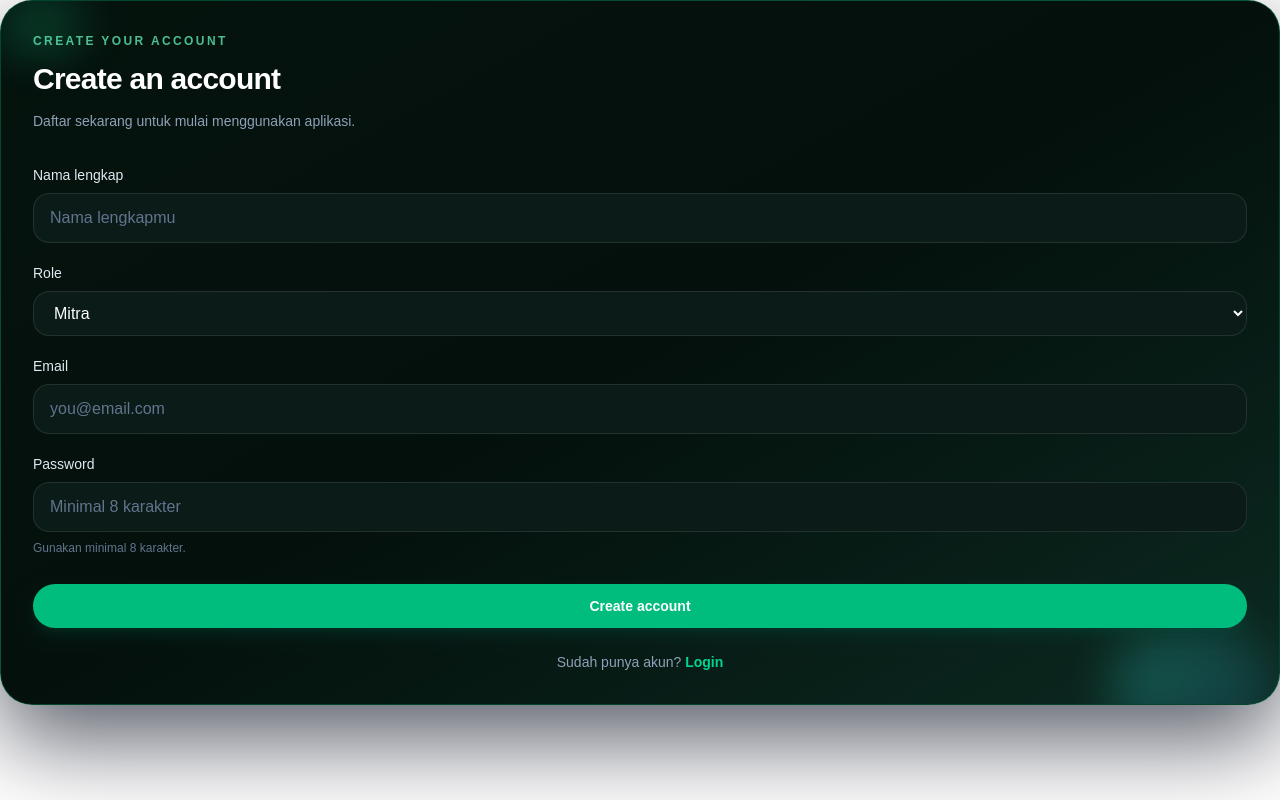
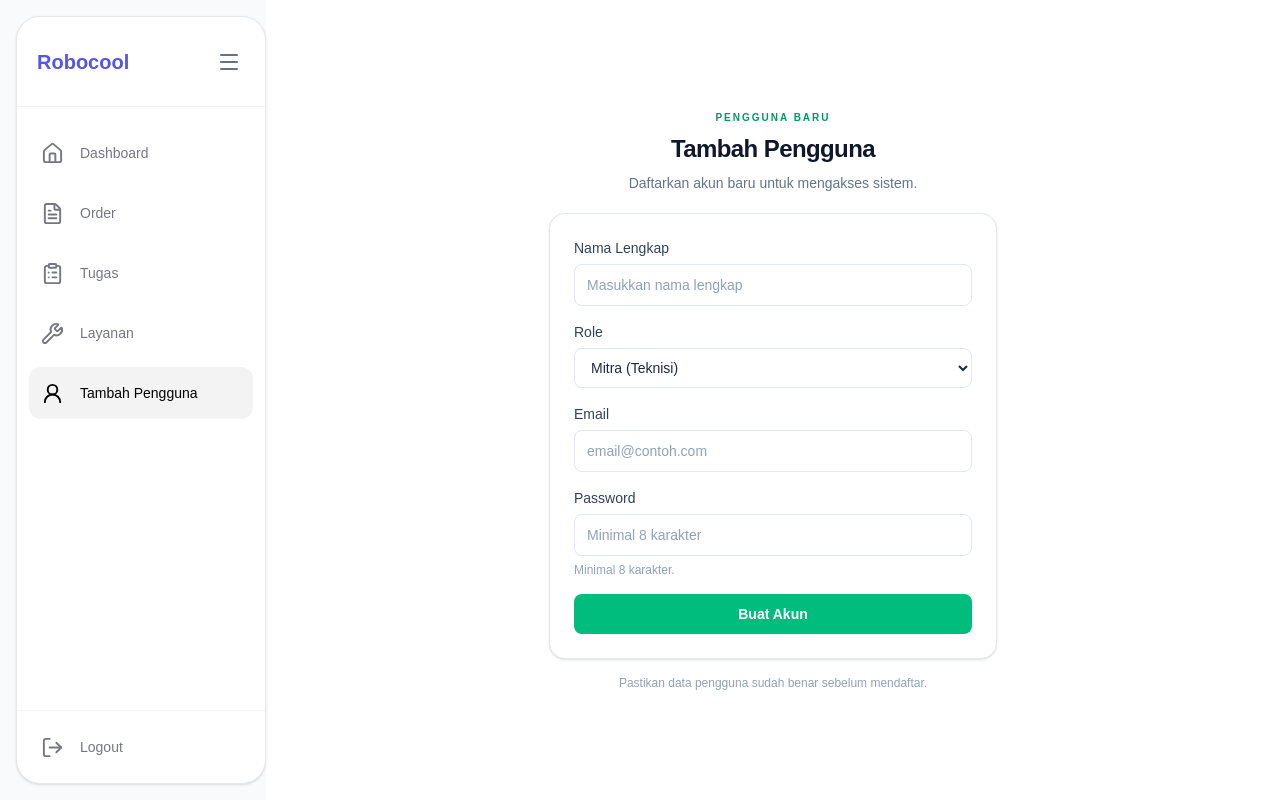
Before and after one commit to agunghaerudddin/robocool, a Next.js app: page /buat-akun in a window 1280 px wide. Built offline with nearby package versions, Linux system fonts and the light colour scheme; no server answers.

Commit message:
feat: sidebar and ui

```diff
--- a/app/buat-akun/RegsterPage.tsx
+++ b/app/buat-akun/RegsterPage.tsx
@@ -1,17 +1,12 @@
 "use client";
 
-import type { User } from "@supabase/supabase-js";
 import { useState } from "react";
 import axios from "axios";
 import { createUser } from "../fetch/auth/register/fetch";
 
-type RegisterProps = {
-  user: User | null;
-};
-
 type UserRole = "owner" | "admin" | "karyawan" | "mitra";
 
-export default function RegisterDemo({ user }: RegisterProps) {
+export default function RegisterDemo() {
   const [name, setName] = useState("");
   const [email, setEmail] = useState("");
   const [password, setPassword] = useState("");
@@ -40,7 +35,7 @@ export default function RegisterDemo({ user }: RegisterProps) {
       setIsSuccess(true);
       setStatus(
         result.message ||
-          "Registrasi berhasil! Cek emailmu untuk konfirmasi akun.",
+          "Pengguna baru berhasil didaftarkan! Cek email untuk konfirmasi akun.",
       );
 
       setName("");
@@ -53,7 +48,7 @@ export default function RegisterDemo({ user }: RegisterProps) {
       if (axios.isAxiosError<{ message?: string }>(error)) {
         message =
           error.response?.data?.message ||
-          "Registrasi gagal. Silakan coba lagi.";
+          "Pendaftaran akun gagal. Silakan coba lagi.";
       }
 
       setStatus(message);
@@ -62,50 +57,33 @@ export default function RegisterDemo({ user }: RegisterProps) {
     }
   }
 
-  if (user) {
   return (
-      <div className="rounded-[32px] border border-emerald-500/30 bg-[#05130d] p-8 text-center text-white shadow-xl">
-        <h2 className="text-xl font-semibold">Kamu sudah terdaftar</h2>
-        <p className="mt-3 text-sm text-slate-400">
-          Login dengan akunmu: {user.email}
-        </p>
-      </div>
-    );
-  }
-
-  return (
-    <form
-      onSubmit={handleSubmit}
-      className="relative overflow-hidden rounded-[32px] border border-emerald-500/30 bg-gradient-to-br from-[#05130d] via-[#04100c] to-[#0c2a21] p-8 text-slate-100 shadow-[0_35px_90px_rgba(2,6,23,0.65)]"
-    >
-      <div
-        className="pointer-events-none absolute -left-4 -top-4 h-20 w-28 rounded-full bg-[radial-gradient(circle,_rgba(16,185,129,0.25),_transparent)] blur-lg"
-        aria-hidden="true"
-      />
-
-      <div
-        className="pointer-events-none absolute -bottom-10 right-2 h-28 w-40 rounded-full bg-[linear-gradient(140deg,_rgba(45,212,191,0.32),_rgba(59,130,246,0.12))] blur-xl"
-        aria-hidden="true"
-      />
-
-      <div className="relative">
-        <div className="mb-8">
-          <p className="text-xs font-semibold uppercase tracking-[0.2em] text-emerald-300/80">
-            Create your account
+    <div className="flex min-h-screen items-center justify-center bg-white px-4 py-8 sm:px-6">
+      <div className="w-full max-w-md">
+        {/* Header */}
+        <div className="mb-5 text-center">
+          <p className="mb-2 text-[10px] font-semibold uppercase tracking-[0.2em] text-emerald-600">
+            Pengguna Baru
           </p>
 
-          <h1 className="mt-3 text-3xl font-bold tracking-tight text-white">
-            Create an account
+          <h1 className="text-2xl font-bold tracking-tight text-slate-900">
+            Tambah Pengguna
           </h1>
 
-          <p className="mt-3 text-sm leading-6 text-slate-400">
-            Daftar sekarang untuk mulai menggunakan aplikasi.
+          <p className="mt-2 text-sm text-slate-500">
+            Daftarkan akun baru untuk mengakses sistem.
           </p>
         </div>
 
-        <div className="space-y-5">
-          <label className="block text-sm font-medium text-slate-200">
-            Nama lengkap
+        {/* Form Card */}
+        <div className="rounded-2xl border border-slate-200 bg-white p-5 shadow-sm sm:p-6">
+          <form onSubmit={handleSubmit} className="space-y-4">
+            {/* Nama */}
+            <div>
+              <label className="mb-1.5 block text-sm font-medium text-slate-700">
+                Nama Lengkap
+              </label>
+
               <input
                 type="text"
                 value={name}
@@ -114,29 +92,37 @@ export default function RegisterDemo({ user }: RegisterProps) {
                 maxLength={100}
                 required
                 disabled={loading}
-              className="mt-2 w-full rounded-2xl border border-white/10 bg-[#0b1b18] px-4 py-3 text-base text-white placeholder-slate-500 outline-none transition focus:border-emerald-400 focus:ring-2 focus:ring-emerald-400/30 disabled:opacity-50"
-              placeholder="Nama lengkapmu"
+                placeholder="Masukkan nama lengkap"
+                className="w-full rounded-lg border border-slate-200 bg-white px-3 py-2.5 text-sm text-slate-800 outline-none transition placeholder:text-slate-400 focus:border-emerald-500 focus:ring-2 focus:ring-emerald-50 disabled:opacity-50"
               />
+            </div>
+
+            {/* Role */}
+            <div>
+              <label className="mb-1.5 block text-sm font-medium text-slate-700">
+                Role
               </label>
 
-          <label className="block text-sm font-medium text-slate-200">
-            Role
               <select
                 value={role}
                 onChange={(event) => setRole(event.target.value as UserRole)}
                 required
                 disabled={loading}
-              className="mt-2 w-full rounded-2xl border border-white/10 bg-[#0b1b18] px-4 py-3 text-base text-white outline-none transition focus:border-emerald-400 focus:ring-2 focus:ring-emerald-400/30 disabled:opacity-50"
+                className="w-full rounded-lg border border-slate-200 bg-white px-3 py-2.5 text-sm text-slate-800 outline-none transition focus:border-emerald-500 focus:ring-2 focus:ring-emerald-50 disabled:opacity-50"
               >
                 <option value="owner">Owner</option>
                 <option value="admin">Admin</option>
                 <option value="karyawan">Karyawan</option>
-              <option value="mitra">Mitra</option>
+                <option value="mitra">Mitra (Teknisi)</option>
               </select>
+            </div>
+
+            {/* Email */}
+            <div>
+              <label className="mb-1.5 block text-sm font-medium text-slate-700">
+                Email
               </label>
 
-          <label className="block text-sm font-medium text-slate-200">
-            Email
               <input
                 type="email"
                 value={email}
@@ -144,13 +130,17 @@ export default function RegisterDemo({ user }: RegisterProps) {
                 autoComplete="email"
                 required
                 disabled={loading}
-              className="mt-2 w-full rounded-2xl border border-white/10 bg-[#0b1b18] px-4 py-3 text-base text-white placeholder-slate-500 outline-none transition focus:border-emerald-400 focus:ring-2 focus:ring-emerald-400/30 disabled:opacity-50"
-              placeholder="you@email.com"
+                placeholder="email@contoh.com"
+                className="w-full rounded-lg border border-slate-200 bg-white px-3 py-2.5 text-sm text-slate-800 outline-none transition placeholder:text-slate-400 focus:border-emerald-500 focus:ring-2 focus:ring-emerald-50 disabled:opacity-50"
               />
+            </div>
+
+            {/* Password */}
+            <div>
+              <label className="mb-1.5 block text-sm font-medium text-slate-700">
+                Password
               </label>
 
-          <label className="block text-sm font-medium text-slate-200">
-            Password
               <input
                 type="password"
                 value={password}
@@ -159,47 +149,45 @@ export default function RegisterDemo({ user }: RegisterProps) {
                 required
                 minLength={8}
                 disabled={loading}
-              className="mt-2 w-full rounded-2xl border border-white/10 bg-[#0b1b18] px-4 py-3 text-base text-white placeholder-slate-500 outline-none transition focus:border-emerald-400 focus:ring-2 focus:ring-emerald-400/30 disabled:opacity-50"
                 placeholder="Minimal 8 karakter"
+                className="w-full rounded-lg border border-slate-200 bg-white px-3 py-2.5 text-sm text-slate-800 outline-none transition placeholder:text-slate-400 focus:border-emerald-500 focus:ring-2 focus:ring-emerald-50 disabled:opacity-50"
               />
-            <span className="mt-2 block text-xs text-slate-500">
-              Gunakan minimal 8 karakter.
-            </span>
-          </label>
+
+              <p className="mt-1.5 text-xs text-slate-400">
+                Minimal 8 karakter.
+              </p>
             </div>
 
+            {/* Status */}
             {status && (
-          <p
+              <div
                 role="status"
                 aria-live="polite"
-            className={`mt-5 rounded-xl border p-3 text-sm ${
+                className={`rounded-lg border p-3 text-sm ${
                   isSuccess
-                ? "border-emerald-500/20 bg-emerald-500/10 text-emerald-300"
-                : "border-red-500/20 bg-red-500/10 text-red-300"
+                    ? "border-emerald-200 bg-emerald-50 text-emerald-700"
+                    : "border-rose-200 bg-rose-50 text-rose-700"
                 }`}
               >
                 {status}
-          </p>
+              </div>
             )}
 
+            {/* Submit */}
             <button
               type="submit"
               disabled={loading}
-          className="mt-7 inline-flex w-full items-center justify-center rounded-full bg-emerald-500 px-4 py-3 text-sm font-semibold text-white shadow-lg shadow-emerald-900/30 transition hover:bg-emerald-400 disabled:cursor-not-allowed disabled:opacity-50"
+              className="flex w-full items-center justify-center rounded-lg bg-emerald-500 px-4 py-2.5 text-sm font-semibold text-white transition hover:bg-emerald-600 focus:outline-none focus:ring-2 focus:ring-emerald-500 focus:ring-offset-2 disabled:cursor-not-allowed disabled:opacity-50"
             >
-          {loading ? "Mendaftarkan akun..." : "Create account"}
+              {loading ? "Mendaftarkan akun..." : "Buat Akun"}
             </button>
+          </form>
+        </div>
 
-        <p className="mt-6 text-center text-sm text-slate-400">
-          Sudah punya akun?{" "}
-          <a
-            href="/login"
-            className="font-semibold text-emerald-400 transition hover:text-emerald-300"
-          >
-            Login
-          </a>
+        <p className="mt-4 text-center text-xs text-slate-400">
+          Pastikan data pengguna sudah benar sebelum mendaftar.
         </p>
       </div>
-    </form>
+    </div>
   );
 }
--- a/app/buat-akun/page.tsx
+++ b/app/buat-akun/page.tsx
@@ -1,12 +1,5 @@
-import RegisteDemo from "./RegsterPage";
-import { createSupabaseServerClient } from "@/lib/supabase/server-client";
+import RegisterDemo from "./RegsterPage";
 
-export default async function LoginPage() {
-  const supabase = await createSupabaseServerClient();
-  const {
-    data: { user },
-  } = await supabase.auth.getUser();
-
-  console.log({ user });
-  return <RegisteDemo user={user} />;
+export default async function Page() {
+  return <RegisterDemo />;
 }
--- /dev/null
+++ b/app/components/Sidebar.tsx
@@ -0,0 +1,110 @@
+"use client";
+
+import { useState } from "react";
+import Link from "next/link";
+import { usePathname } from "next/navigation";
+import {
+  House,
+  FileText,
+  ClipboardList,
+  Wrench,
+  UserRound,
+  LogOut,
+  Menu,
+} from "lucide-react";
+
+const menuItems = [
+  { label: "Dashboard", icon: House, href: "/dashboard" },
+  { label: "Order", icon: FileText, href: "/order" },
+  { label: "Tugas", icon: ClipboardList, href: "/tugas" },
+  { label: "Layanan", icon: Wrench, href: "/layanan" },
+  { label: "Tambah Pengguna", icon: UserRound, href: "/buat-akun" },
+];
+
+export default function Sidebar() {
+  const pathname = usePathname();
+  const [isOpen, setIsOpen] = useState(true);
+
+  return (
+    <div
+      className={`sticky top-0 h-screen shrink-0 bg-slate-50 p-4 pr-0 transition-[width] duration-300 ${
+        isOpen ? "w-[266px]" : "w-[92px]"
+      }`}
+    >
+      <aside
+        className={`flex h-full flex-col overflow-hidden rounded-[24px] border border-gray-200 bg-white shadow-sm`}
+      >
+        {/* Header */}
+        <div
+          className={`flex h-[90px] shrink-0 items-center border-b border-gray-100 ${
+            isOpen ? "justify-between px-5" : "justify-center px-2"
+          }`}
+        >
+          {isOpen && (
+            <div className="min-w-0">
+              <h1 className="whitespace-nowrap text-[20px] font-bold text-[#5555e7]">
+                Robocool
+              </h1>
+            </div>
+          )}
+
+          <button
+            onClick={() => setIsOpen(!isOpen)}
+            aria-label="Toggle sidebar"
+            className="shrink-0 rounded-lg p-1 text-gray-500 transition hover:bg-gray-100"
+          >
+            <Menu size={24} strokeWidth={2} />
+          </button>
+        </div>
+
+        {/* Navigation */}
+        <nav className="flex-1 space-y-2 overflow-y-auto px-3 py-5">
+          {menuItems.map(({ label, icon: Icon, href }) => {
+            const isActive =
+              pathname === href || pathname.startsWith(href + "/");
+
+            return (
+              <Link
+                key={label}
+                href={href}
+                title={!isOpen ? label : undefined}
+                className={`flex min-h-[52px] w-full items-center rounded-xl transition-colors duration-200 ${
+                  isOpen ? "gap-4 px-3" : "justify-center px-0"
+                } ${
+                  isActive
+                    ? "bg-[#F3F3F4] text-black"
+                    : "text-[#777783] hover:bg-gray-50"
+                }`}
+              >
+                <Icon size={23} strokeWidth={2} className="shrink-0" />
+
+                {isOpen && (
+                  <span className="truncate text-left text-[14px] font-normal">
+                    {label}
+                  </span>
+                )}
+              </Link>
+            );
+          })}
+        </nav>
+
+        {/* Logout */}
+        <div className="shrink-0 border-t border-gray-100 p-3">
+          <button
+            onClick={() => {
+              // Add your logout logic here
+            }}
+            title={!isOpen ? "Logout" : undefined}
+            className={`flex min-h-[48px] w-full items-center rounded-xl text-[#777783] transition hover:bg-gray-50 ${
+              isOpen ? "gap-4 px-3" : "justify-center px-0"
+            }`}
+          >
+            <LogOut size={23} className="shrink-0" />
+
+            {isOpen && <span className="text-sm font-normal">Logout</span>}
+          </button>
+        </div>
+      </aside>
+    </div>
+  );
+}
--- a/app/layout.tsx
+++ b/app/layout.tsx
@@ -1,6 +1,7 @@
 import type { Metadata } from "next";
 import { Geist, Geist_Mono } from "next/font/google";
 import "./globals.css";
+import Sidebar from "./components/Sidebar";
 
 const geistSans = Geist({
   variable: "--font-geist-sans",
@@ -23,7 +24,11 @@ export default function RootLayout({ children }: LayoutProps<"/">) {
       lang="en"
       className={`${geistSans.variable} ${geistMono.variable} h-full antialiased`}
     >
-      <body className="min-h-full flex flex-col">{children}</body>
+      <body className="min-h-screen flex bg-slate-50 ">
+        <Sidebar />
+
+        <main className="min-w-0 flex-1 overflow-y-auto">{children}</main>
+      </body>
     </html>
   );
 }
```
Lines whose indentation alone changed are shown as unchanged.
